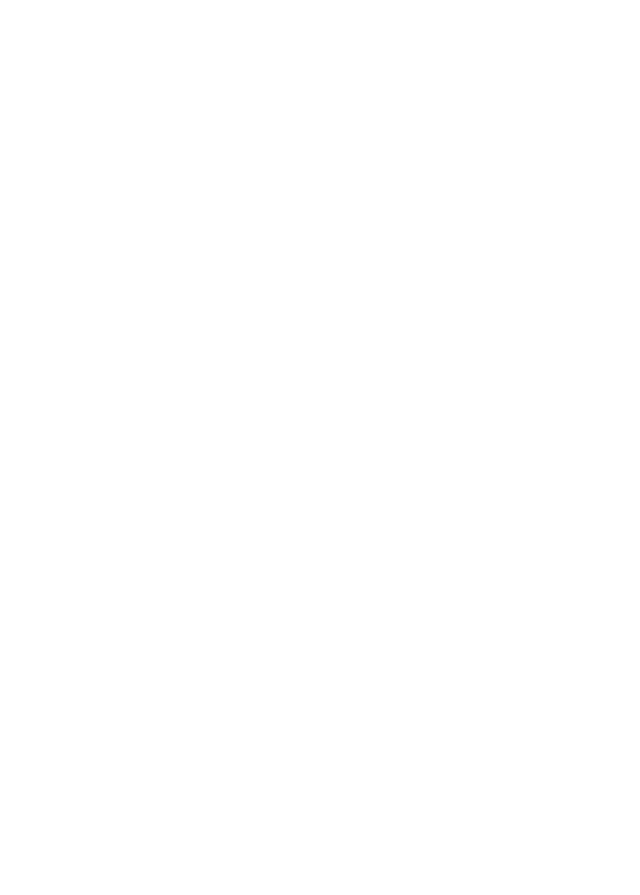
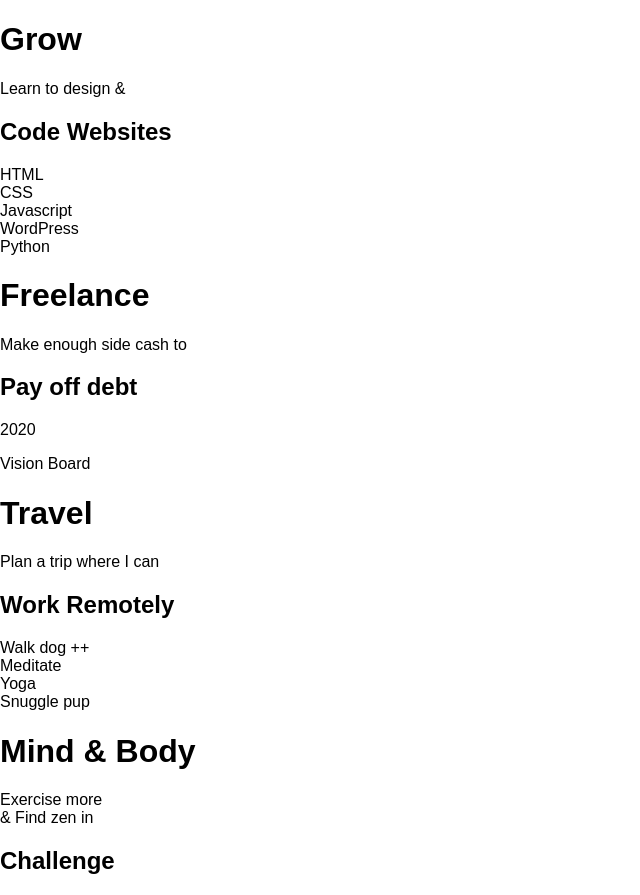
Before and after one commit to caitlinhinshaw/vision-board, a plain HTML site: page index.html in a window 1280 px wide. Shown: the whole page, without its empty margins (0-640 px from the left). Before the commit the page ends 800 px from the top, so only its background shows below. Drawn offline with Linux system fonts and the light colour scheme.

Commit message:
Add text elements

```diff
--- a/index.html
+++ b/index.html
@@ -9,15 +9,49 @@
 </head>
 <body>
 	<div id="vision-board">
+		<div class="block">
+			<h1>Grow</h1>
+			<p>Learn to design &</p>
+			<h2>Code Websites</h2>
+		</div>
 		<div class="block"></div>
+		<div class="block">
+			<p>
+				HTML<br>
+				CSS<br>
+				Javascript<br>
+				WordPress<br>
+				Python
+			</p>
+		</div>
+		<div class="block">
+			<h1>Freelance</h1>
+			<p>Make enough side cash to</p>
+			<h2>Pay off debt</h2>
+		</div>
+		<div class="block">
+			<p>2020</p>
+			<p>Vision Board</p>
+		</div>
+		<div class="block">
+			<h1>Travel</h1>
+			<p>Plan a trip where I can</p>
+			<h2>Work Remotely</h2>
+		</div>
+		<div class="block">
+			<p>
+				Walk dog ++<br>
+				Meditate<br>
+				Yoga<br>
+				Snuggle pup
+			</p>
+		</div>
 		<div class="block"></div>
-		<div class="block"></div>
-		<div class="block"></div>
-		<div class="block"></div>
-		<div class="block"></div>
-		<div class="block"></div>
-		<div class="block"></div>
-		<div class="block"></div>
+		<div class="block">
+			<h1>Mind & Body</h1>
+			<p>Exercise more<br>& Find zen in</p>
+			<h2>Challenge</h2>
+		</div>
 	</div>
 </body>
 </html>
```
